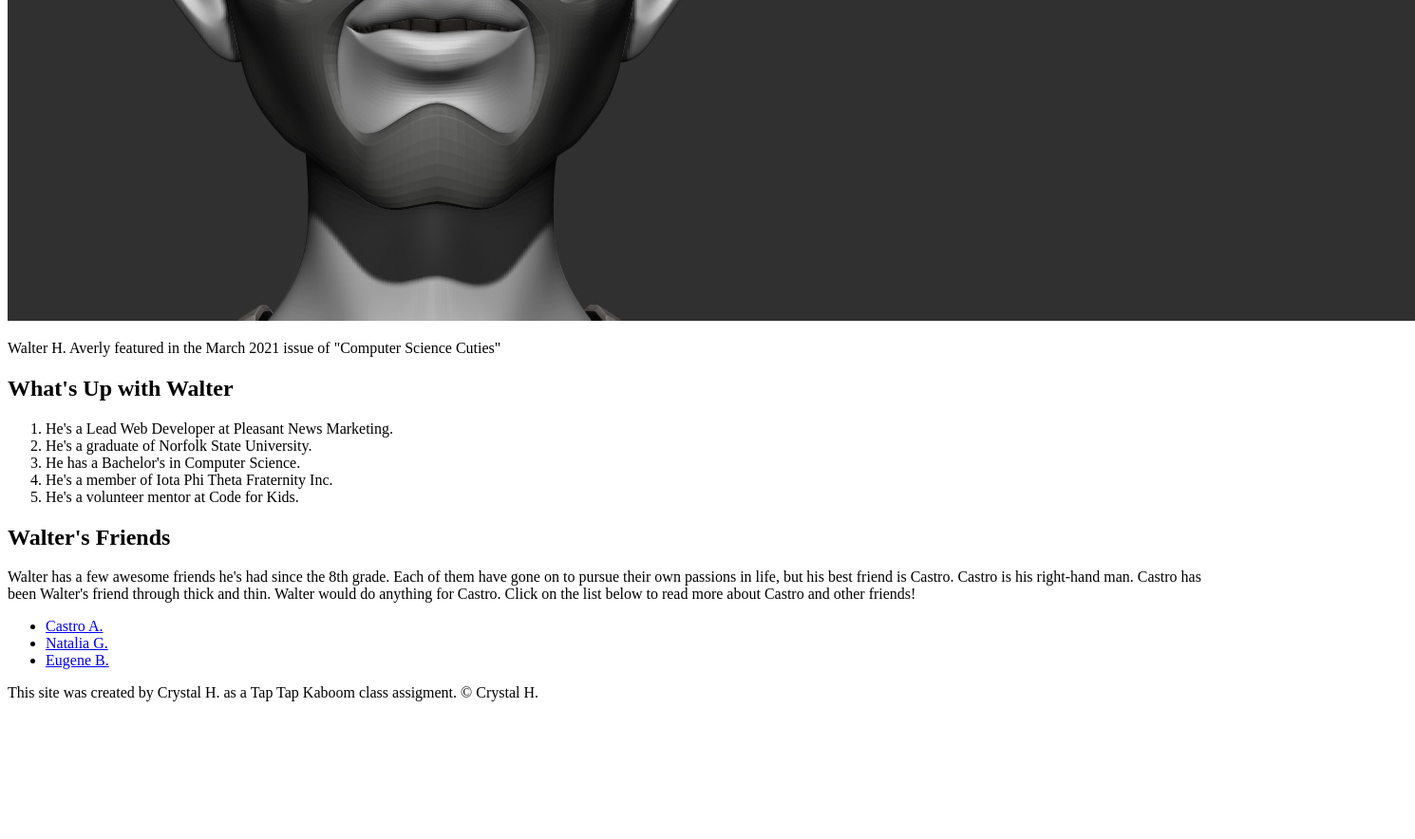
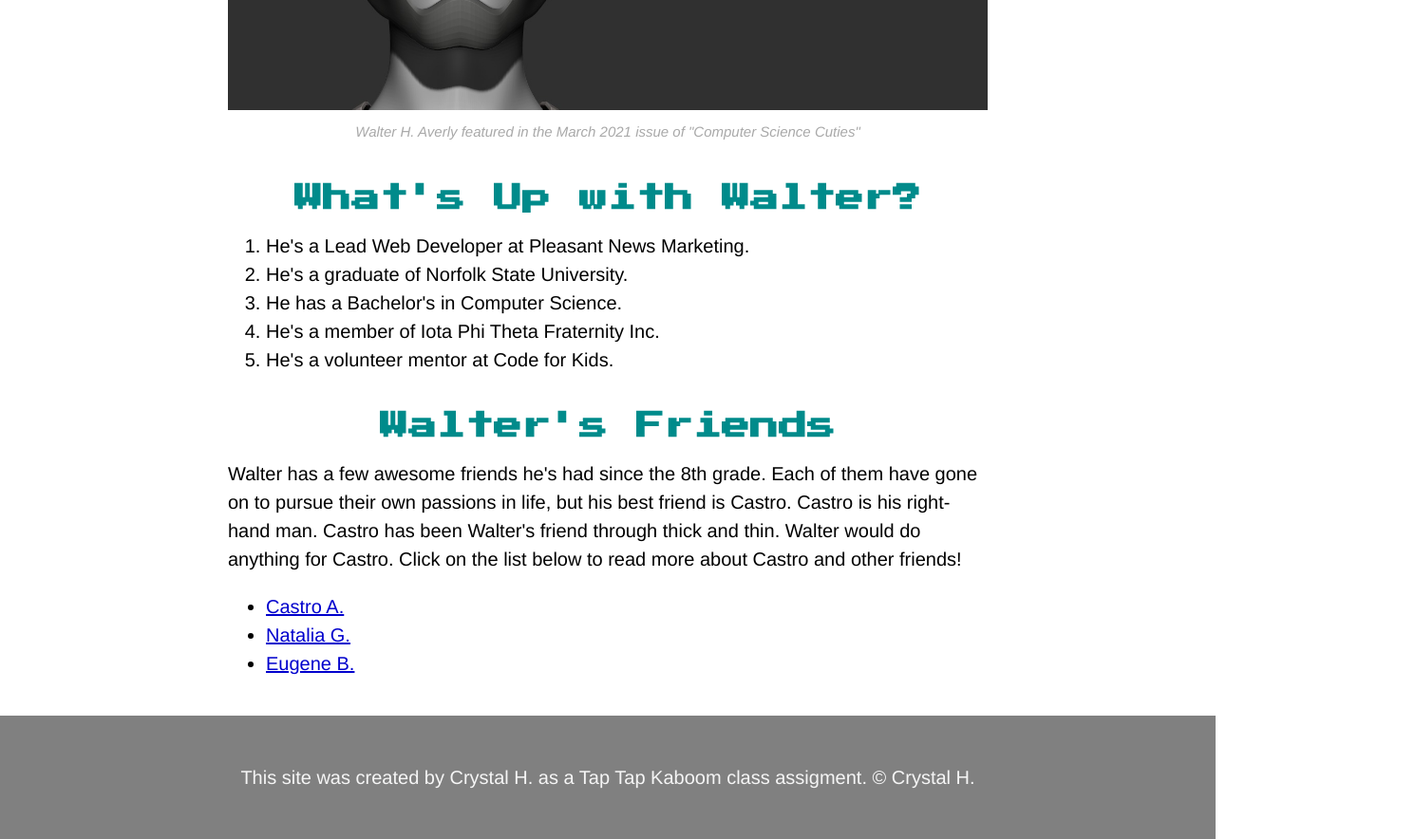
Before and after one commit to misscharrison15/cartoon-hero, a plain HTML site: page index.html in a window 1280 px wide. Shown: the part 1080-1964 px from the top of the page at 95% size, 1490 px wide, since content can reach past the window. Before the commit the page ends 1835 px from the top, so only its background shows below. Drawn offline with Linux system fonts and the light colour scheme.

Commit message:
Wrote the css for our character's website.

```diff
--- /dev/null
+++ b/css/hero.css
@@ -0,0 +1,75 @@
+body{
+	margin: 0;
+	font-family: Helvetica, Arial, sans-serif;
+	font-size: 20px;
+	line-height: 30px;
+
+}
+
+header{
+	background-color: Gray;
+	text-align: center;
+	padding-top: 50px;
+	padding-bottom: 50px;
+}
+
+h1, h2{
+	font-family: 'Press Start 2P', cursive;
+	text-align: center;
+	color: DarkCyan;
+}
+
+header h1{
+	color: whitesmoke;
+	font-size: 40px;
+
+}
+
+header img{
+	border-radius: 170px;
+	width: 300px;
+	border: 10px solid YellowGreen;
+}
+
+main{
+	max-width: 800px;
+	margin: 0 auto;
+	padding: 20px;
+}
+
+main img{
+	max-width: 100%;
+}
+
+h2{
+	font-size: 30px;
+	margin: 40px 0 10px;
+}
+
+a{
+	color: MediumBlue;
+
+}
+a:hover{
+	color: purple;
+}
+
+footer{
+	background-color: Gray;
+	text-align: center;
+	color: whitesmoke;
+	padding: 50px;
+}
+
+footer p{
+	margin: 0;
+}
+
+p.caption{
+	color: darkgray;
+	font-style: italic;
+	text-align: center;
+	margin: 0;
+	font-size: 15px;
+
+}
--- a/index.html
+++ b/index.html
@@ -3,6 +3,8 @@
  <head>
  	<title>Walter H. Averly</title>
  	<link rel="icon" href="img/walter-avatar_edited.jpg">
+ 	<link href="https://fonts.googleapis.com/css2?family=Press+Start+2P&display=swap" rel="stylesheet">
+ 	<link rel="stylesheet" type="text/css" href="css/hero.css">
  </head>
  <body>
 <!-- Header Elements -->
@@ -16,10 +18,10 @@
 		<h2>About Walter</h2>
 		<p>Walter is awesome! He is a 22 year old Web Developer from Oakland, CA. He went from a quiet kid who loves computers, to an astute, charismatic young man who has a passion for the details of technical appearance.</p>
 		<img src="img/Walter.jpg">
-		<p>Walter H. Averly featured in the March 2021 issue of "Computer Science Cuties"</p>
+		<p class="caption">Walter H. Averly featured in the March 2021 issue of "Computer Science Cuties"</p>
 
 <!-- Accomplishments -->
-		<h2>What's Up with Walter</h2>
+		<h2>What's Up with Walter?</h2>
 		<ol>
 			<li>He's a Lead Web Developer at Pleasant News Marketing.</li>
 			<li>He's a graduate of Norfolk State University.</li>
```
